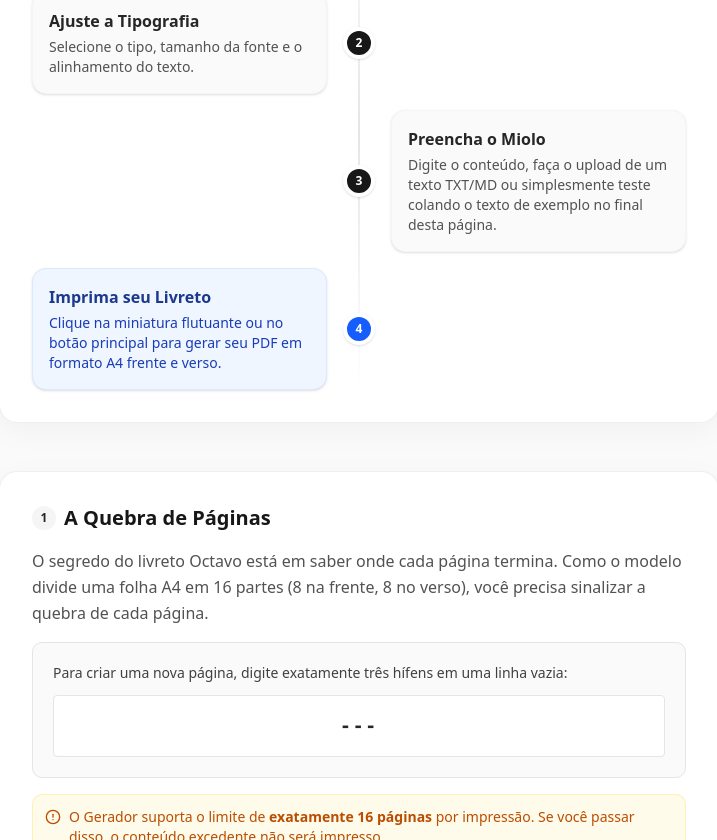
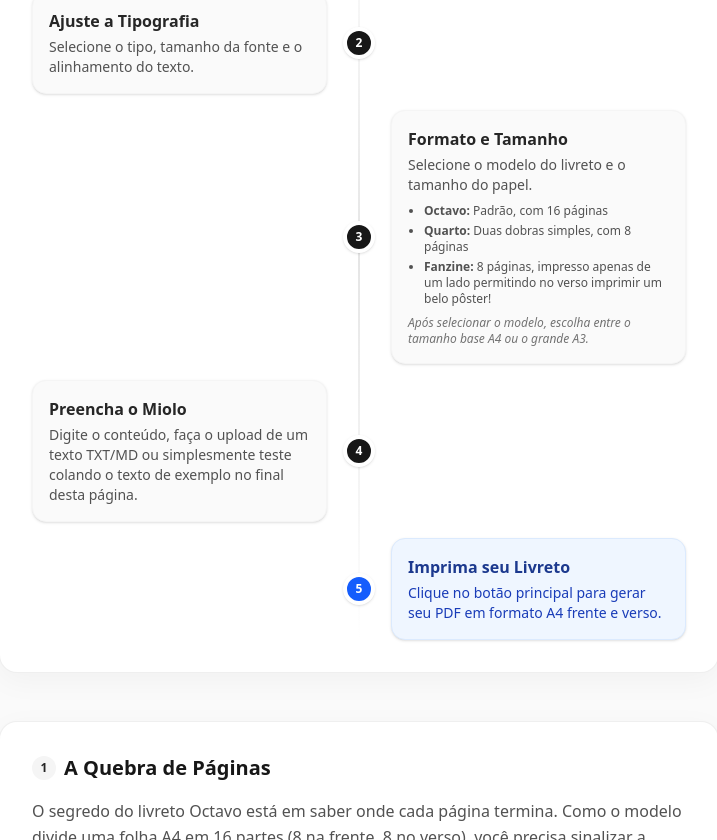
Before and after one commit to Aozuas/Gerador-Octavo, a Next.js app: page /como-usar in a window 1280 px wide. Shown: the part 540-1380 px from the top of the page, without its empty margins (281-998 px from the left). Built offline with nearby package versions, Linux system fonts and the light colour scheme.

Commit message:
docs: Atualiza instruções de uso adicionando passo de Formaato

```diff
--- a/app/como-usar/page.tsx
+++ b/app/como-usar/page.tsx
@@ -276,6 +276,22 @@ export default function ComoUsar() {
                                     <span className="text-xs font-bold">3</span>
                                 </div>
                                 <div className="w-[calc(100%-3rem)] md:w-[calc(50%-2rem)] p-4 rounded-xl bg-neutral-50 border border-neutral-100 shadow-sm">
+                                    <h3 className="font-bold text-neutral-800 mb-1">Formato e Tamanho</h3>
+                                    <p className="text-sm text-neutral-600 mb-2">Selecione o modelo do livreto e o tamanho do papel.</p>
+                                    <ul className="text-xs text-neutral-600 list-disc pl-4 space-y-1 mb-2">
+                                        <li><strong>Octavo:</strong> Padrão, com 16 páginas</li>
+                                        <li><strong>Quarto:</strong> Duas dobras simples, com 8 páginas</li>
+                                        <li><strong>Fanzine:</strong> 8 páginas, impresso apenas de um lado permitindo no verso imprimir um belo pôster!</li>
+                                    </ul>
+                                    <p className="text-xs text-neutral-500 italic">Após selecionar o modelo, escolha entre o tamanho base A4 ou o grande A3.</p>
+                                </div>
+                            </div>
+
+                            <div className="relative flex items-center justify-between md:justify-normal md:odd:flex-row-reverse group is-active">
+                                <div className="flex items-center justify-center w-8 h-8 rounded-full border-4 border-white bg-neutral-900 text-white shadow shrink-0 md:order-1 md:group-odd:-translate-x-1/2 md:group-even:translate-x-1/2">
+                                    <span className="text-xs font-bold">4</span>
+                                </div>
+                                <div className="w-[calc(100%-3rem)] md:w-[calc(50%-2rem)] p-4 rounded-xl bg-neutral-50 border border-neutral-100 shadow-sm">
                                     <h3 className="font-bold text-neutral-800 mb-1">Preencha o Miolo</h3>
                                     <p className="text-sm text-neutral-600">Digite o conteúdo, faça o upload de um texto TXT/MD ou simplesmente teste colando o texto de exemplo no final desta página.</p>
                                 </div>
@@ -283,11 +299,11 @@ export default function ComoUsar() {
 
                             <div className="relative flex items-center justify-between md:justify-normal md:odd:flex-row-reverse group is-active">
                                 <div className="flex items-center justify-center w-8 h-8 rounded-full border-4 border-white bg-blue-600 text-white shadow shrink-0 md:order-1 md:group-odd:-translate-x-1/2 md:group-even:translate-x-1/2">
-                                    <span className="text-xs font-bold">4</span>
+                                    <span className="text-xs font-bold">5</span>
                                 </div>
                                 <div className="w-[calc(100%-3rem)] md:w-[calc(50%-2rem)] p-4 rounded-xl bg-blue-50 border border-blue-100 shadow-sm">
                                     <h3 className="font-bold text-blue-900 mb-1">Imprima seu Livreto</h3>
-                                    <p className="text-sm text-blue-800">Clique na miniatura flutuante ou no botão principal para gerar seu PDF em formato A4 frente e verso.</p>
+                                    <p className="text-sm text-blue-800">Clique no botão principal para gerar seu PDF em formato A4 frente e verso.</p>
                                 </div>
                             </div>
 
```
